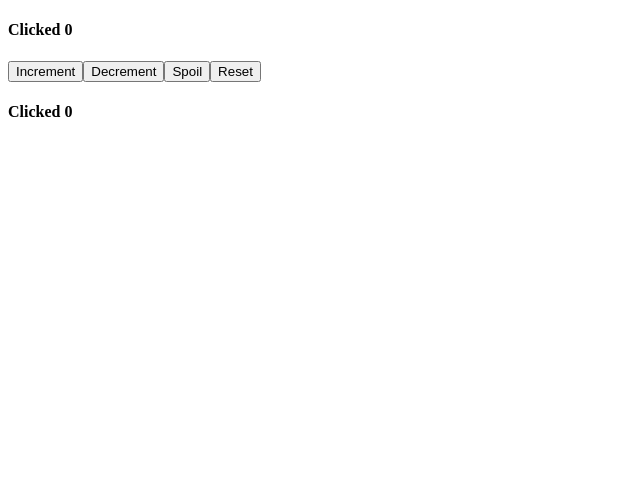
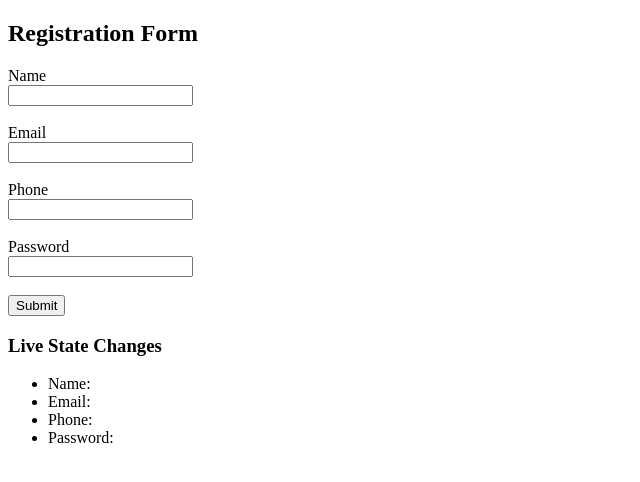
Before and after one commit to brianoduor1-sudo/Moringa, a React (Vite) app in the folder REACT/vite-project/: page / in a window 1280 px wide. Shown: the top 482 px of the page, without its empty margins (0-640 px from the left). Built offline with nearby package versions, Linux system fonts and the light colour scheme.

Commit message:
Learnt about Forms

```diff
--- /dev/null
+++ b/REACT/vite-project/src/StateAndEvents/Form2.jsx
@@ -0,0 +1,77 @@
+import { useState } from "react";
+function Form2() {
+  const [input, setInput] = useState({
+    name: "",
+    email: "",
+    phone: "",
+    password: "",
+  });
+  const handleChange = (e) => {
+    const { name, value } = e.target;
+    setInput({ ...input, [name]: value });
+  };
+  const handleSubmit = () => {
+    console.log("Form submitted");
+    console.log("Name:", input.name);
+    console.log("Email:", input.email);
+    console.log("Phone:", input.phone);
+    console.log("Password:", input.password);
+  };
+  return (
+    <div>
+      {" "}
+      <h2>Registration Form</h2>{" "}
+      <div>
+        {" "}
+        <label>Name</label> <br />{" "}
+        <input
+          type="text"
+          name="name"
+          value={input.name}
+          onChange={handleChange}
+        />{" "}
+      </div>{" "}
+      <br />{" "}
+      <div>
+        {" "}
+        <label>Email</label> <br />{" "}
+        <input
+          type="email"
+          name="email"
+          value={input.email}
+          onChange={handleChange}
+        />{" "}
+      </div>{" "}
+      <br />{" "}
+      <div>
+        {" "}
+        <label>Phone</label> <br />{" "}
+        <input
+          type="tel"
+          name="phone"
+          value={input.phone}
+          onChange={handleChange}
+        />{" "}
+      </div>{" "}
+      <br />{" "}
+      <div>
+        {" "}
+        <label>Password</label> <br />{" "}
+        <input
+          type="password"
+          name="password"
+          value={input.password}
+          onChange={handleChange}
+        />{" "}
+      </div>{" "}
+      <br /> <button onClick={handleSubmit}>Submit</button>{" "}
+      <h3>Live State Changes</h3>{" "}
+      <ul>
+        {" "}
+        <li>Name: {input.name}</li> <li>Email: {input.email}</li>{" "}
+        <li>Phone: {input.phone}</li> <li>Password: {input.password}</li>{" "}
+      </ul>{" "}
+    </div>
+  );
+}
+export default Form2;
--- a/REACT/vite-project/src/main.jsx
+++ b/REACT/vite-project/src/main.jsx
@@ -1,7 +1,8 @@
 import { StrictMode } from "react";
 import { createRoot } from "react-dom/client";
 
-import StateAndEvents from "./StateAndEvents/ClickMe.jsx";
+import StateAndEvents from "./StateAndEvents/Form2.jsx";
+
 createRoot(document.getElementById("root")).render(
   <StrictMode>
     <StateAndEvents />
```
Also changed, not shown: REACT/vite-project/src/StateAndEvents/Form.jsx (+48 -43 lines).
